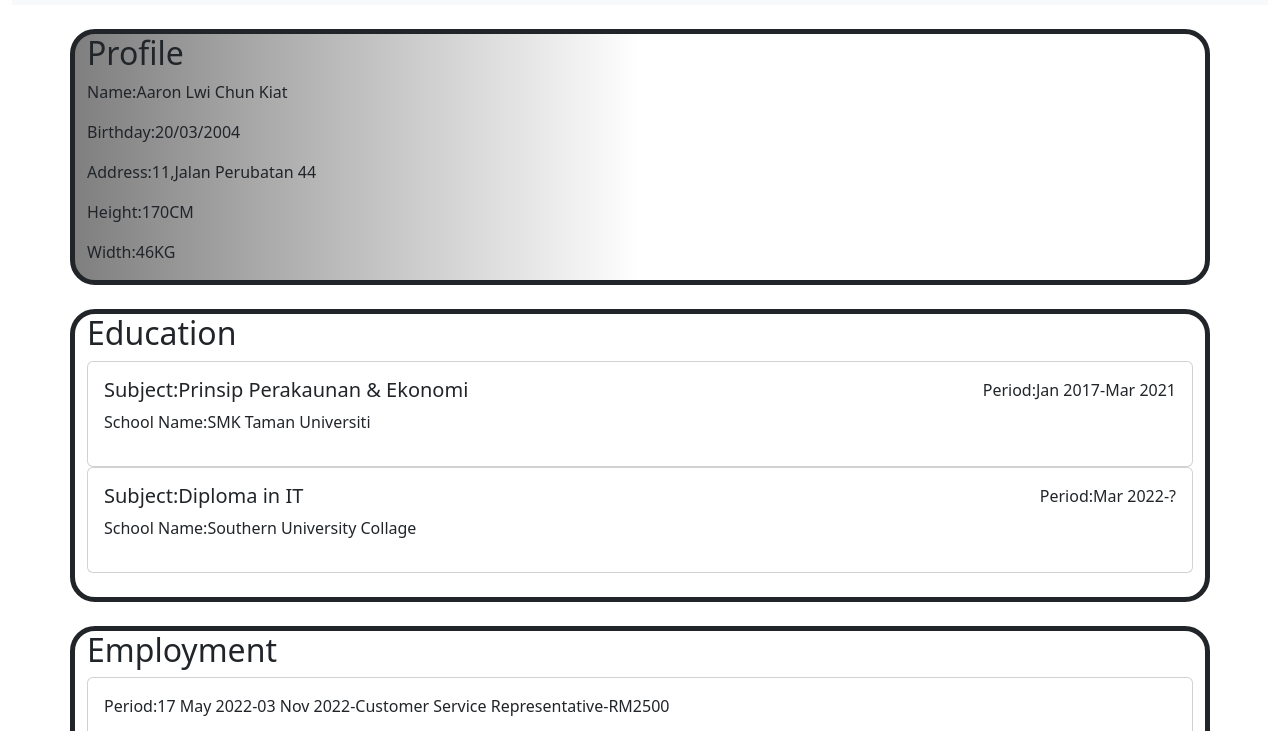
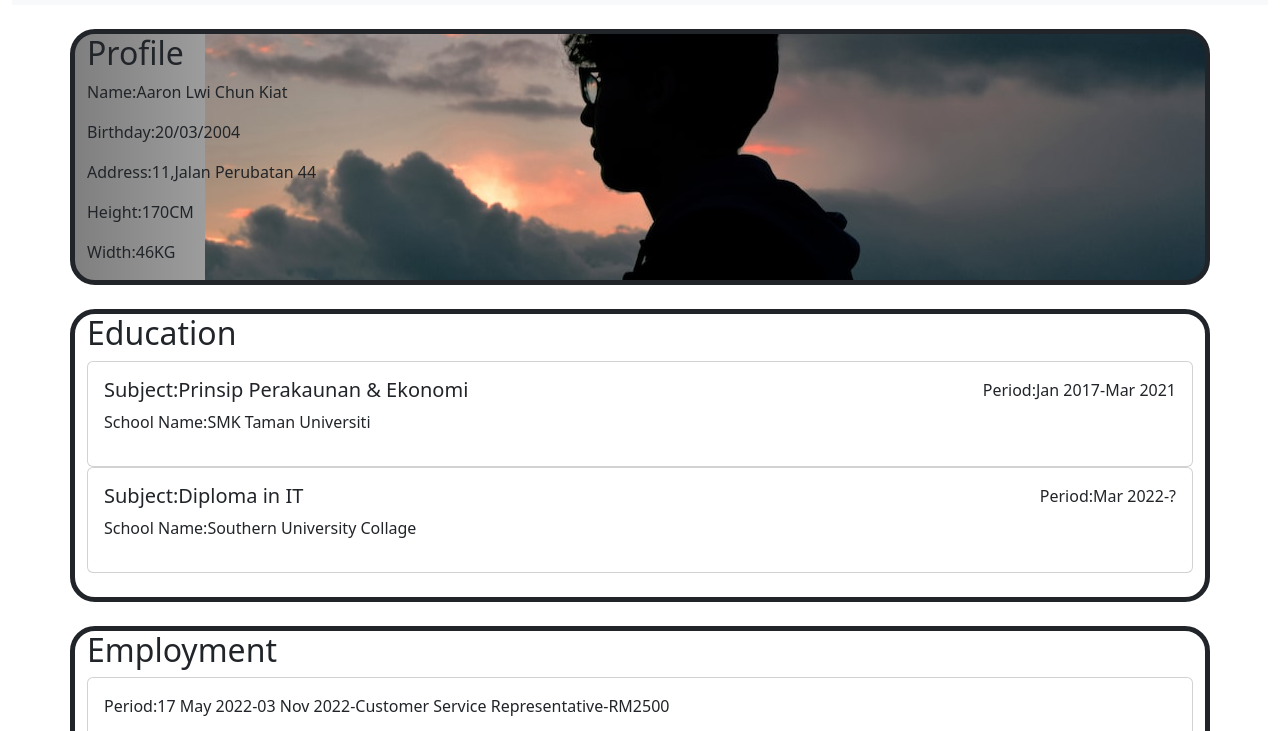
Before and after one commit to AaaaaaaaaronL/AaaaaaaaaronL.github.io, a plain HTML site: page index.html in a window 1280 px wide. Shown: the part 51-782 px from the top of the page. Drawn offline with nearby package versions, Linux system fonts and the light colour scheme.

Commit message:
Update index.html
-Change the ./image/Profile.jpeg to Profile.jpeg.

```diff
--- a/index.html
+++ b/index.html
@@ -8,7 +8,7 @@
 
   <style>
     .infox{
-      background: url('./image/Profile.jpeg'), linear-gradient(to left, rgba(0, 0, 0, 0) 50%, rgba(0, 0, 0, 0.5) 100%);
+      background: url('Profile.jpeg'), linear-gradient(to left, rgba(0, 0, 0, 0) 50%, rgba(0, 0, 0, 0.5) 100%);
       border: 5px solid;
       border-radius: 25px;
       background-position: right;
```
